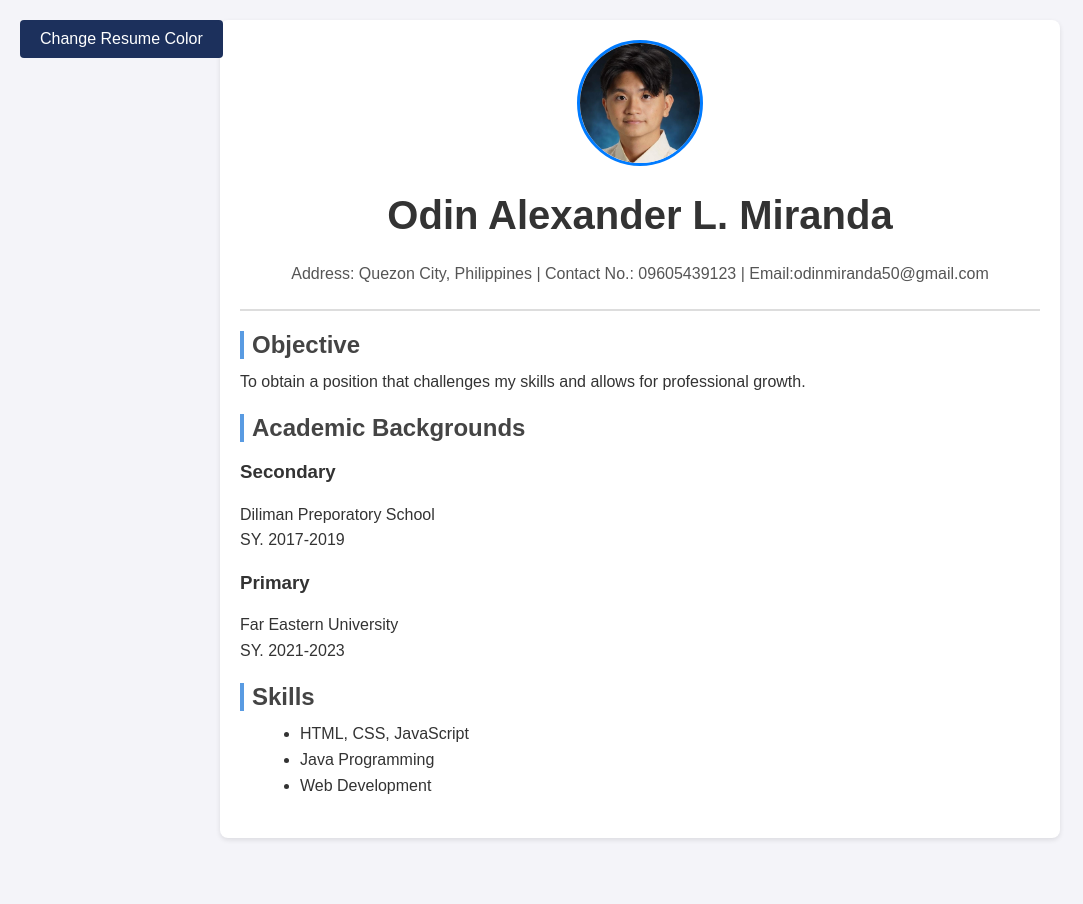
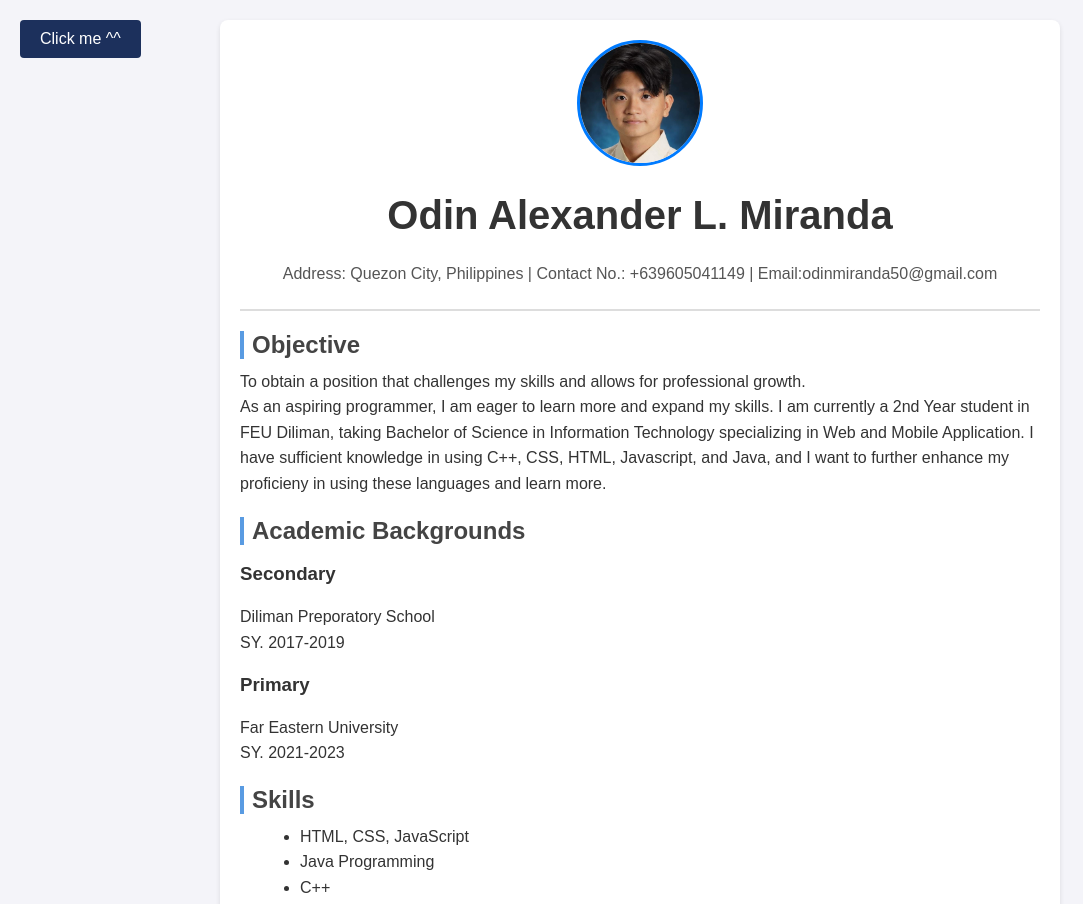
Before and after one commit to odinmiranda/sa1, a plain HTML site: page index.html in a window 1280 px wide. Shown: the top 904 px of the page, without its empty margins (0-1083 px from the left). Before the commit the page ends 858 px from the top, so only its background shows below. Drawn offline with Linux system fonts and the light colour scheme.

Commit message:
index changes

```diff
--- a/index.html
+++ b/index.html
@@ -11,13 +11,15 @@
     <header class="header">
         <img src="image.jpg" alt="Profile Picture" class="profile-pic">
         <h1>Odin Alexander L. Miranda</h1>
-        <p>Address: Quezon City, Philippines | Contact No.: 09605439123 | Email:odinmiranda50@gmail.com</p>
+        <p>Address: Quezon City, Philippines | Contact No.: +639605041149 | Email:odinmiranda50@gmail.com</p>
     </header>
 
     <section class="objective">
       <h2>Objective</h2>
       <p>
         To obtain a position that challenges my skills and allows for professional growth.
+      </p>
+      <p> As an aspiring programmer, I am eager to learn more and expand my skills. I am currently a 2nd Year student in FEU Diliman, taking Bachelor of Science in Information Technology specializing in Web and Mobile Application. I have sufficient knowledge in using C++, CSS, HTML, Javascript, and Java, and I want to further enhance my proficieny in using these languages and learn more.
       </p>
     </section>
 
@@ -42,11 +44,11 @@
         <ul>
           <li>HTML, CSS, JavaScript</li>
           <li>Java Programming</li>
-          <li>Web Development</li>
+          <li>C++</li>
         </ul>
       </section>
 
-    <button id="colorChangeBtn">Change Resume Color</button>
+    <button id="colorChangeBtn">Click me ^^</button>
   </div>
 
   <script src="script.js"></script>
```
